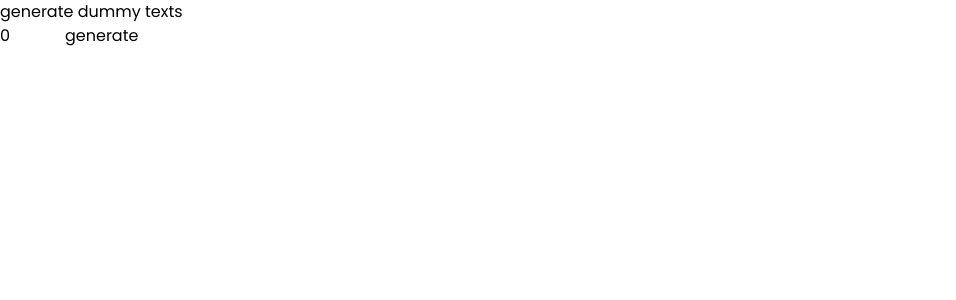
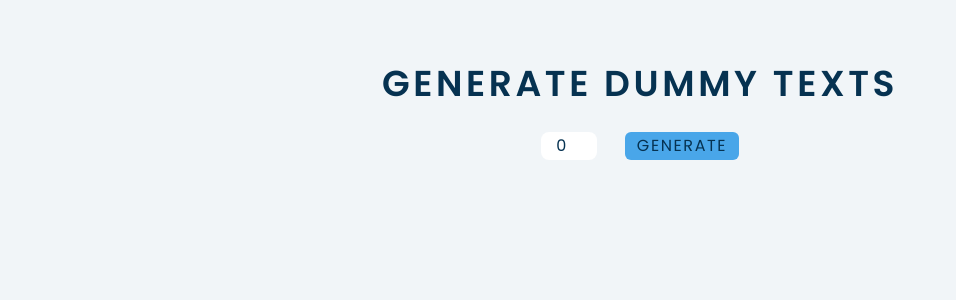
Before and after one commit to kawojue/dummy-texts-generator, a React (Vite) app: page / in a window 1280 px wide. Shown: the top 300 px of the page, without its empty margins (0-956 px from the left). Built offline with nearby package versions, Linux system fonts and the light colour scheme.

Commit message:
Styles.. 01

```diff
--- a/src/index.css
+++ b/src/index.css
@@ -3,5 +3,42 @@
 @tailwind components;
 
 body {
-  @apply font-poppins;
+  @apply font-poppins bg-pry-clr-0;
 }
+
+#root {
+  @apply mb-9 mt-16;
+}
+
+.trans-all-linear {
+  @apply transition-all duration-200 ease-linear;
+}
+
+h1,
+.btn {
+  @apply uppercase tracking-widest text-pry-clr-1;
+}
+
+h1 {
+  @apply text-center text-4xl font-semibold;
+}
+
+form {
+  @apply my-7 w-full flex items-center justify-center gap-7;
+}
+
+label {
+  @apply capitalize text-lg tracking-wider text-pry-clr-1;
+}
+
+input {
+  @apply text-pry-clr-1 rounded-lg px-0.5 py-0.5 text-center w-14;
+}
+
+.btn {
+  @apply px-3 py-0.5 rounded-md bg-pry-clr-3 trans-all-linear;
+}
+
+.btn:hover {
+  @apply bg-pry-clr-4 text-pry-clr-3
+}
```
